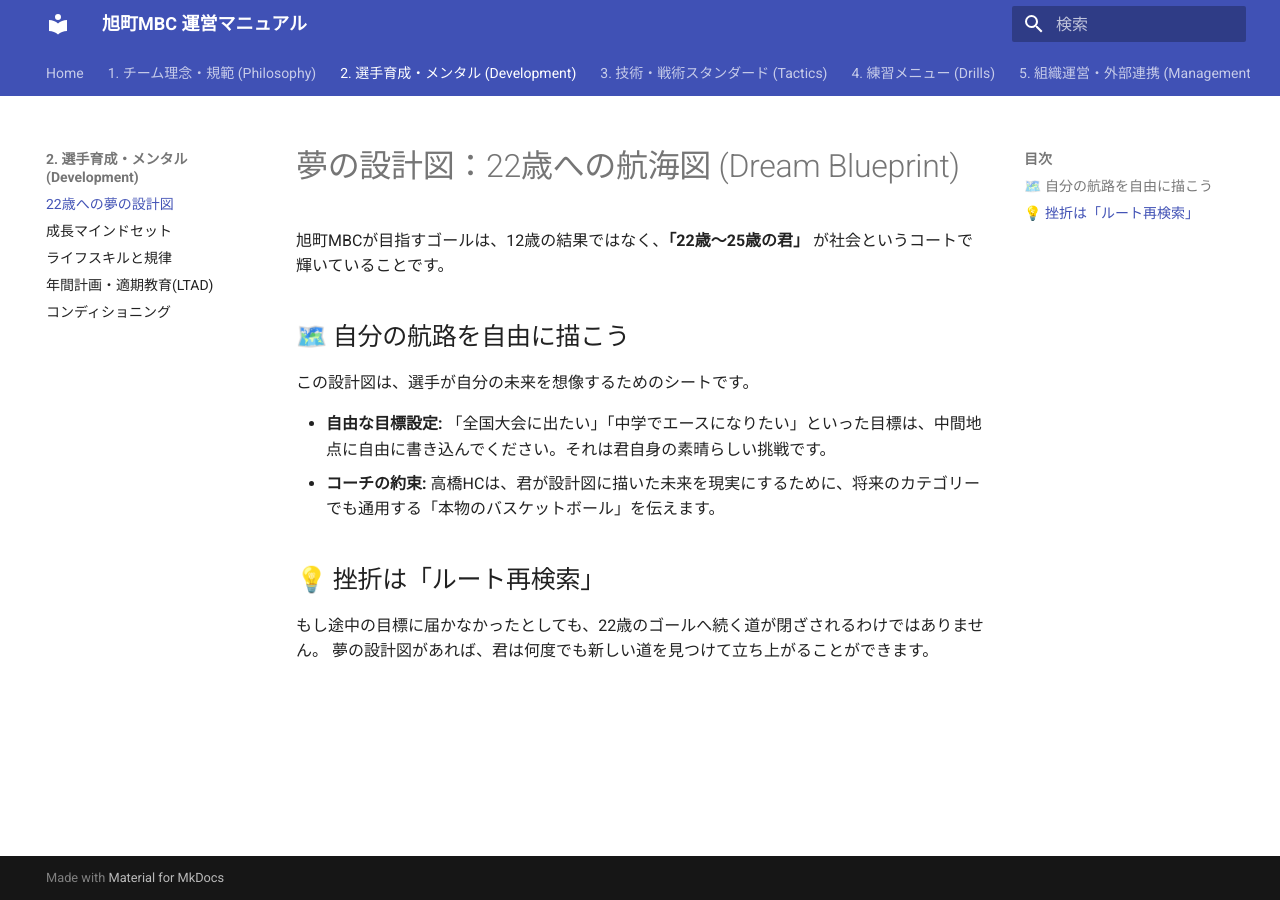
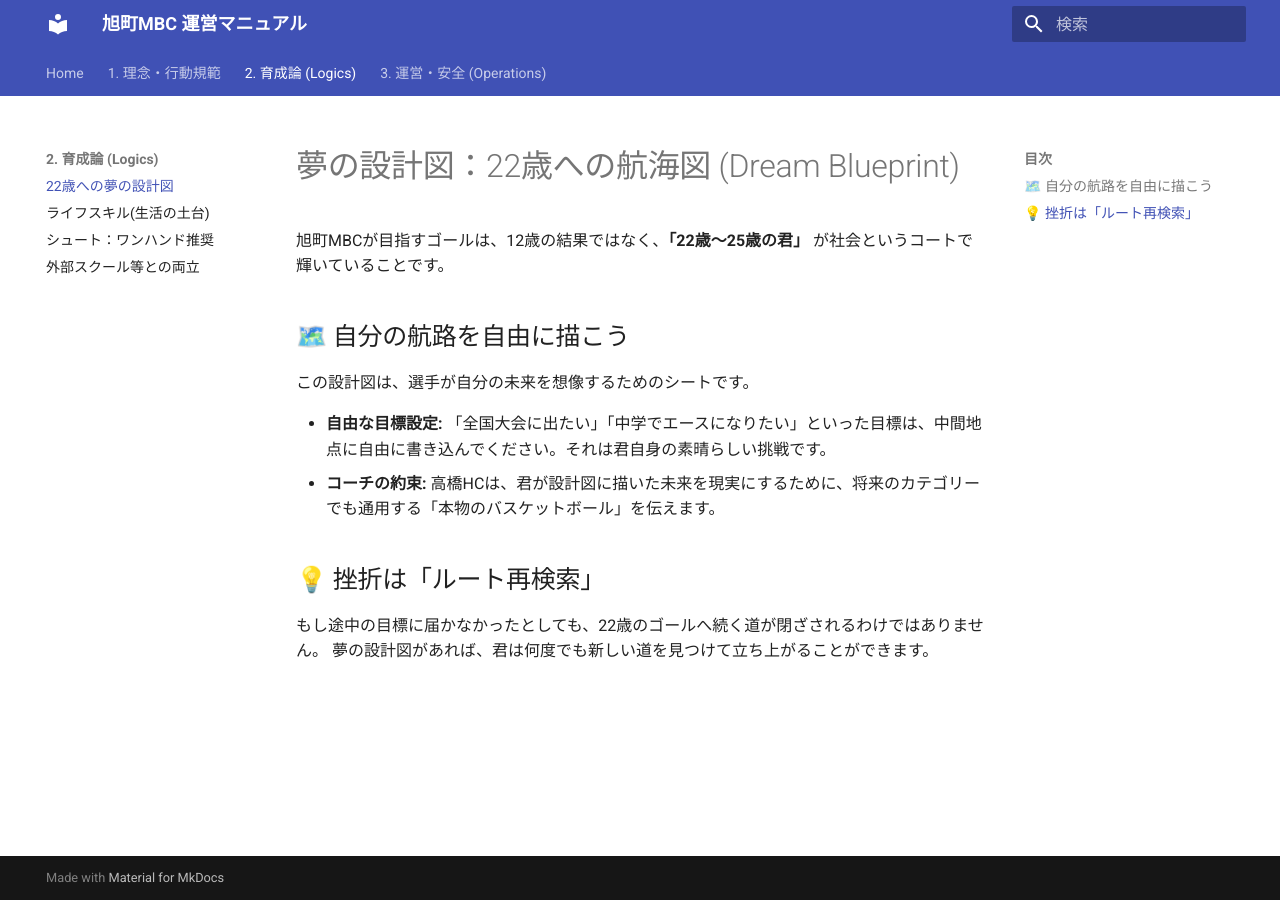
Before and after one commit to kawaiikumichan/asahicho-minibus-ops, an MkDocs documentation site: the page built from docs/01_Coaching_Logics/dream_blueprint.md, in a window 1280 px wide. Built offline with MkDocs 1.6.1 and Material for MkDocs 9.7.7, drawn with Linux system fonts in a browser that asks for light colours.

Commit message:
Update mkdocs.yml

```diff
--- a/mkdocs.yml
+++ b/mkdocs.yml
@@ -1,5 +1,4 @@
 site_name: 旭町MBC 運営マニュアル
-site_url: https://kawaiikumichan.github.io/asahicho-minibus-ops/
 theme:
   name: material
   language: ja
@@ -9,54 +8,22 @@ theme:
   features:
     - navigation.tabs
     - navigation.sections
-    - navigation.expand
-    - search.suggest
-
-extra_css:
-  - stylesheets/extra.css
 
 markdown_extensions:
   - admonition
   - pymdownx.details
   - pymdownx.superfences
 
-# ▼ ナビゲーション構成
 nav:
   - Home: index.md
-
-  - 1. チーム理念・規範 (Philosophy):
-    - FUN & GUN 哲学: 00_Philosophy/fun_and_gun.md
+  - 1. 理念・行動規範:
     - 指導・行動規範: 00_Philosophy/coaching_code.md
-    - ダブル・ゴール理論: 01_Coaching_Logics/beyond_the_goal.md
-
-  - 2. 選手育成・メンタル (Development):
+    - 個人の志とチームの役割: 01_Coaching_Logics/individual_goals.md
+  - 2. 育成論 (Logics):
     - 22歳への夢の設計図: 01_Coaching_Logics/dream_blueprint.md
-    - 成長マインドセット: 01_Coaching_Logics/growth_mindset.md
-    - ライフスキルと規律: 01_Coaching_Logics/life_skills.md
-    - 年間計画・適期教育(LTAD): 01_Coaching_Logics/annual_plan.md
-    - コンディショニング: 01_Coaching_Logics/nutrition.md
-
-  - 3. 技術・戦術スタンダード (Tactics):
+    - ライフスキル(生活の土台): 01_Coaching_Logics/life_skills.md
     - シュート：ワンハンド推奨: 01_Coaching_Logics/shooting_standard.md
-    - 攻撃：5-Outコンセプト: 01_Coaching_Logics/5out.md
-    - 守備：基本原則と強度: 01_Coaching_Logics/defense_basic.md
-    - 試合の優先順位・起用方針: 01_Coaching_Logics/game_policy.md
-
-  - 4. 練習メニュー (Drills):
-    - 練習メニューの組み立て方: 02_Training_Drills/practice_planning.md
-    - コーディネーション: 02_Training_Drills/coordination.md
-    - 5アウト基礎ドリル: 02_Training_Drills/5out_basics.md
-    - ドリルバンク: 02_Training_Drills/drill_bank.md
-
-  - 5. 組織運営・外部連携 (Management):
+    - 外部スクール等との両立: 03_Operations/school_policy.md
+  - 3. 運営・安全 (Operations):
     - 柏支部 組織体制・理事職務: 03_Operations/organization.md
-    - 対外試合 調整フロー: 03_Operations/match_coordination.md
-    - 練習試合 主催手順: 03_Operations/hosting_practice_match.md
-    - 外部スクール等との両立方針: 03_Operations/school_policy.md
-    - 公式戦 会場協力業務: 03_Operations/tournament_duty.md
-
-  - 6. 安全管理・ルール (Compliance):
     - 緊急時対応(EAP): 03_Operations/eap.md
-    - 送迎・移動の安全ルール: 03_Operations/transport_safety.md
-    - 選手・保護者との約束事: 03_Operations/team_rules_player.md
-    - 遠征先マナー・TO見守り: 03_Operations/away_game_etiquette.md
```
